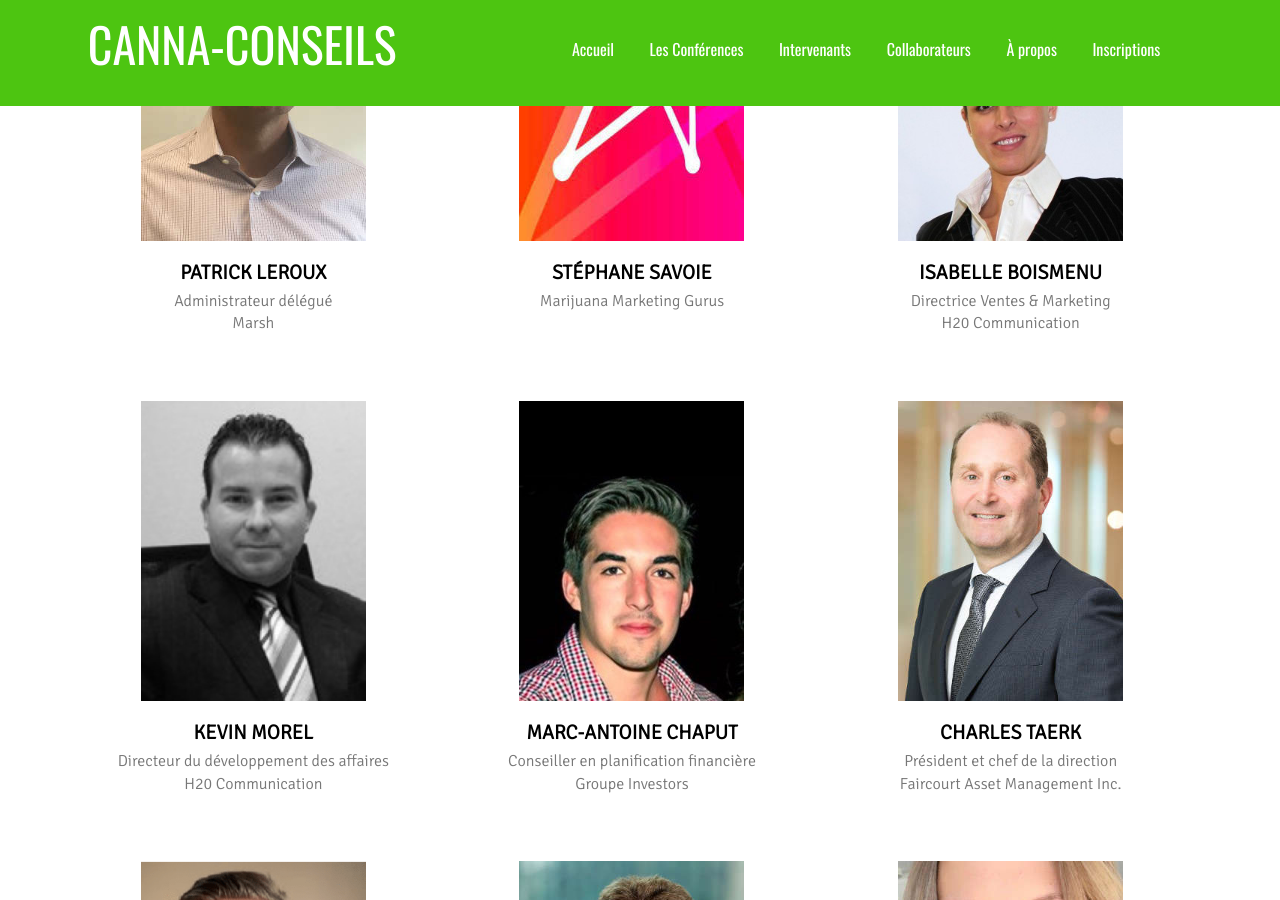
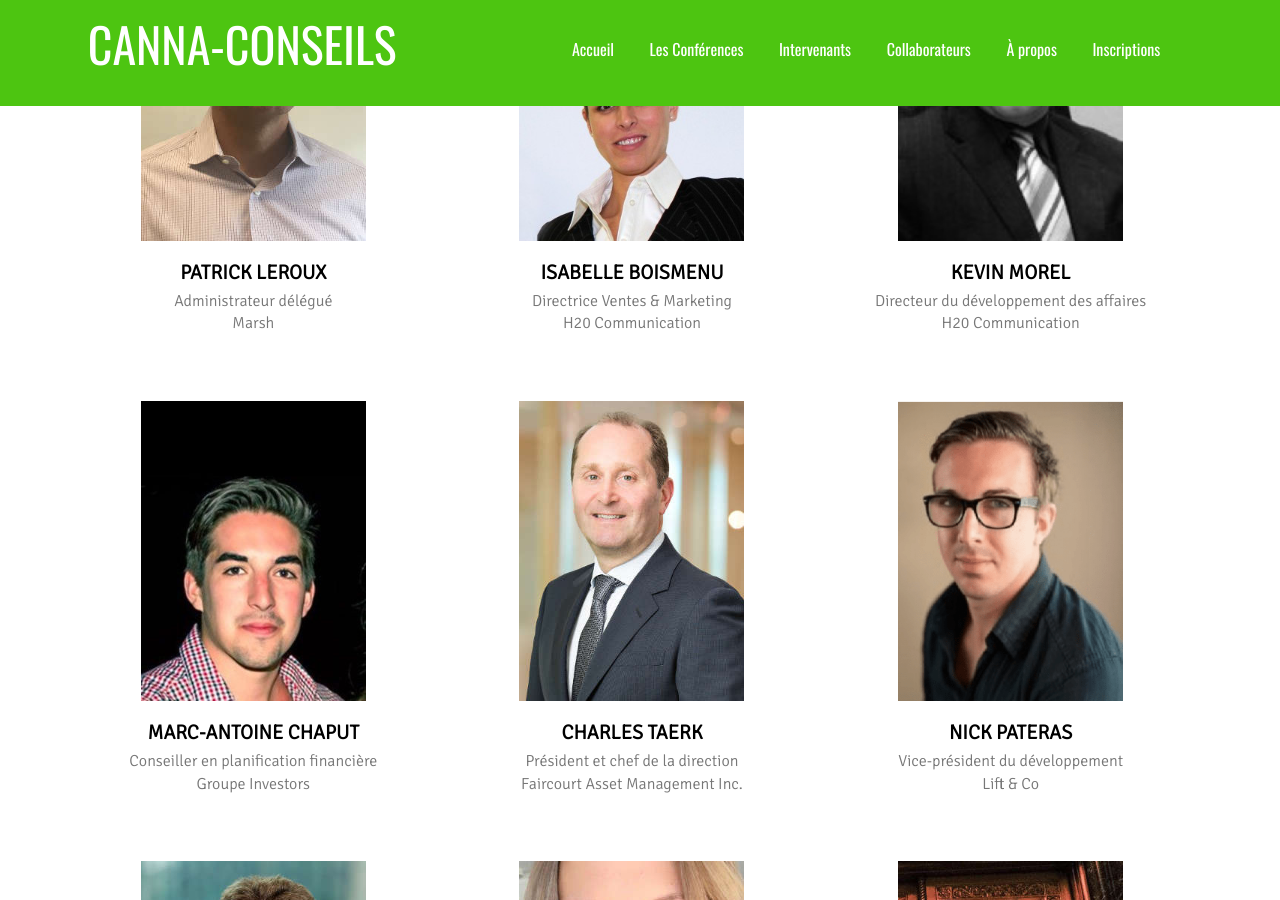
Before and after one commit to ouarez/canna-conseils, a Jekyll site: the page built from intervenants.md, in a window 1280 px wide and 900 px high, scrolled down 885 px. Built offline with Jekyll 4.4.1, drawn with Linux system fonts in a browser that asks for light colours; nearby versions of some CDN libraries; a script that is not in the unit is left out; some of the changed lines change nothing that is shown.

Commit message:
Update Pages “intervenants”

```diff
--- a/intervenants.md
+++ b/intervenants.md
@@ -114,35 +114,6 @@
     job: Administrateur délégué
     name: Patrick Leroux
     video: 'https://vimeo.com/288168575'
-  - bio: >-
-      Découvrir son chemin dans l’industrie du cannabis n’a pas à être aussi
-      mystérieux ou complexe. Avec les bons partenaires pour vous guider, votre
-      marque peut vraiment se démarquer dans ce secteur concurrentiel. Chez
-      Marijuana Marketing Gurus, nous proposons un puissant mélange d'image de
-      marque, d’expertise multimédia, de référencement et d’autres services
-      marketing pour aider votre entreprise à atteindre son plein potentiel.
-      Notre équipe de vétérans de l'industrie du marketing apporte déjà depuis
-      plusieurs années son expertise et ses tactiques de pointe au marketing du
-      cannabis dans plusieurs états américains dont le Colorado et la
-      Californie. Nous adoptons une approche dynamique pour l'optimisation des
-      moteurs de recherche pour entreprises de l'industrie. Nous avons des
-      décennies d'expérience combinée pour vous mettre à la une des résultats
-      des moteurs de recherche et accroître le trafic de votre site Web. Là où
-      les tactiques traditionnelles de marketing et de publicité de la marijuana
-      ont fait défaut aux propriétaires d’entreprise de marijuana, le marketing
-      numérique a ouvert un nouveau monde de possibilités pour permettre aux
-      marques de se développer et de se faire découvrir. Marijuana Marketing
-      Gurus combine le meilleur marketing numérique avec l'expertise de
-      l'industrie du cannabis pour offrir à ses clients une véritable croissance
-      organique.
-    company: Marijuana Marketing Gurus
-    conferences:
-      - date: Présent tous les jours
-        name: >-
-          S’approvisionner, distribuer et communiquer : les étapes clés pour
-          connaître un canna-succès
-    image: /img/marijuana-marketing-gurus.jpg
-    name: Stéphane Savoie
   - bio: "Mme Isabelle Boismenu est directrice ventes & marketing et propriétaire associée chez H2O communication \rdepuis 2011. Elle est responsable des équipes de ventes & marketing à l’agence. Elle donne plusieurs\r conférences par année sur l’image de marque et la publicité. Mme Boismenu a été courtier immobilier agréé \rpendant plusieurs années, elle a fait partie d’une grande équipe immobilière, classée #1 RE/MAX, pour \rlaquelle elle a remporté plusieurs trophées de mérite chaque année. De plus, avocate de formation, Isabelle\r a aussi travaillé plusieurs années au sein d’un cabinet d’avocat renommé en droit corporatif et fiscal à Montréal.\r Ces années d’expérience lui ont permis de bien cerner les besoins des clients, bien comprendre le milieu \rjuridique et les besoins des entreprises, afin de les aider davantage dans leur progression d’affaires. Elle a\r ainsi accumulé plus de 20 ans d’expérience dans le domaine de la vente et du marketing et contribué au\r succès de plusieurs centaines d’entreprises au cours de sa carrière."
     company: H20 Communication
     conferences:
```
